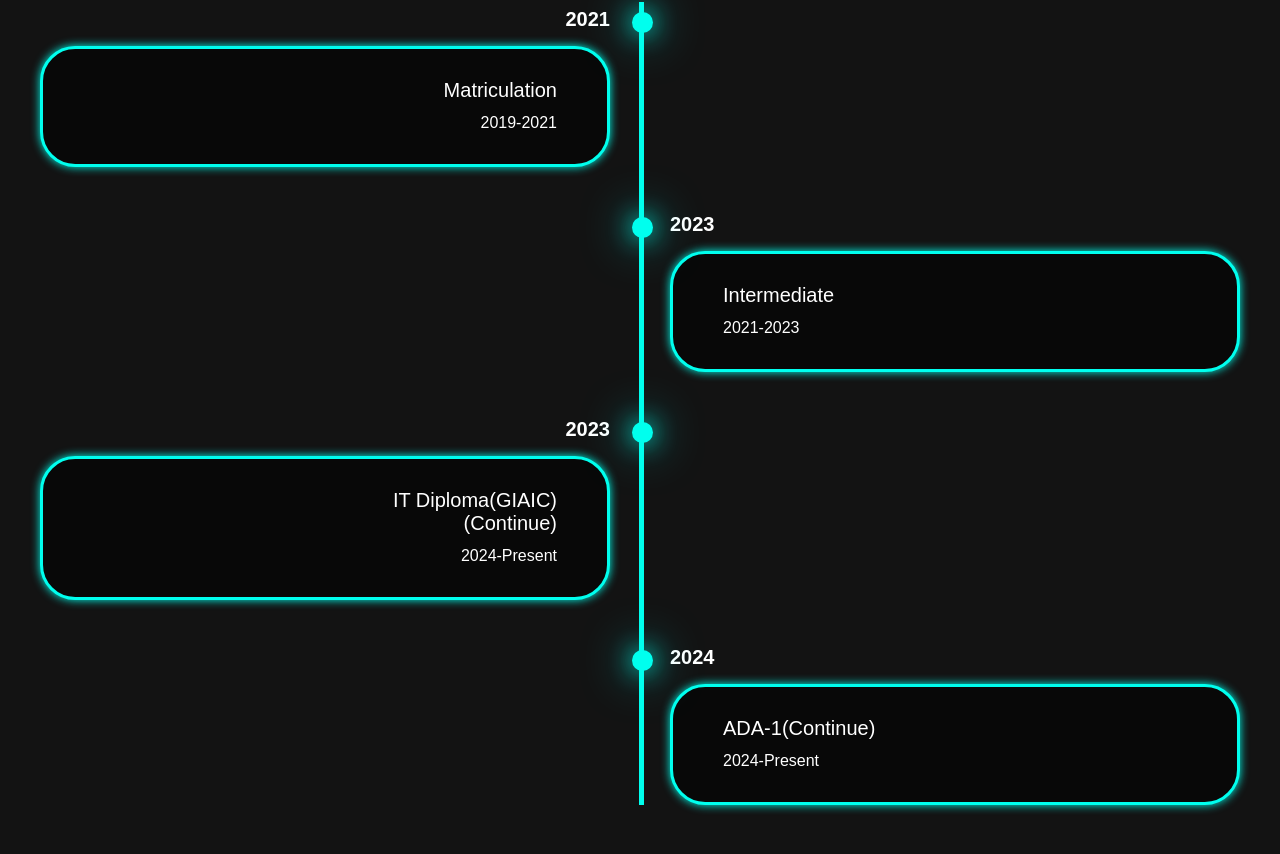
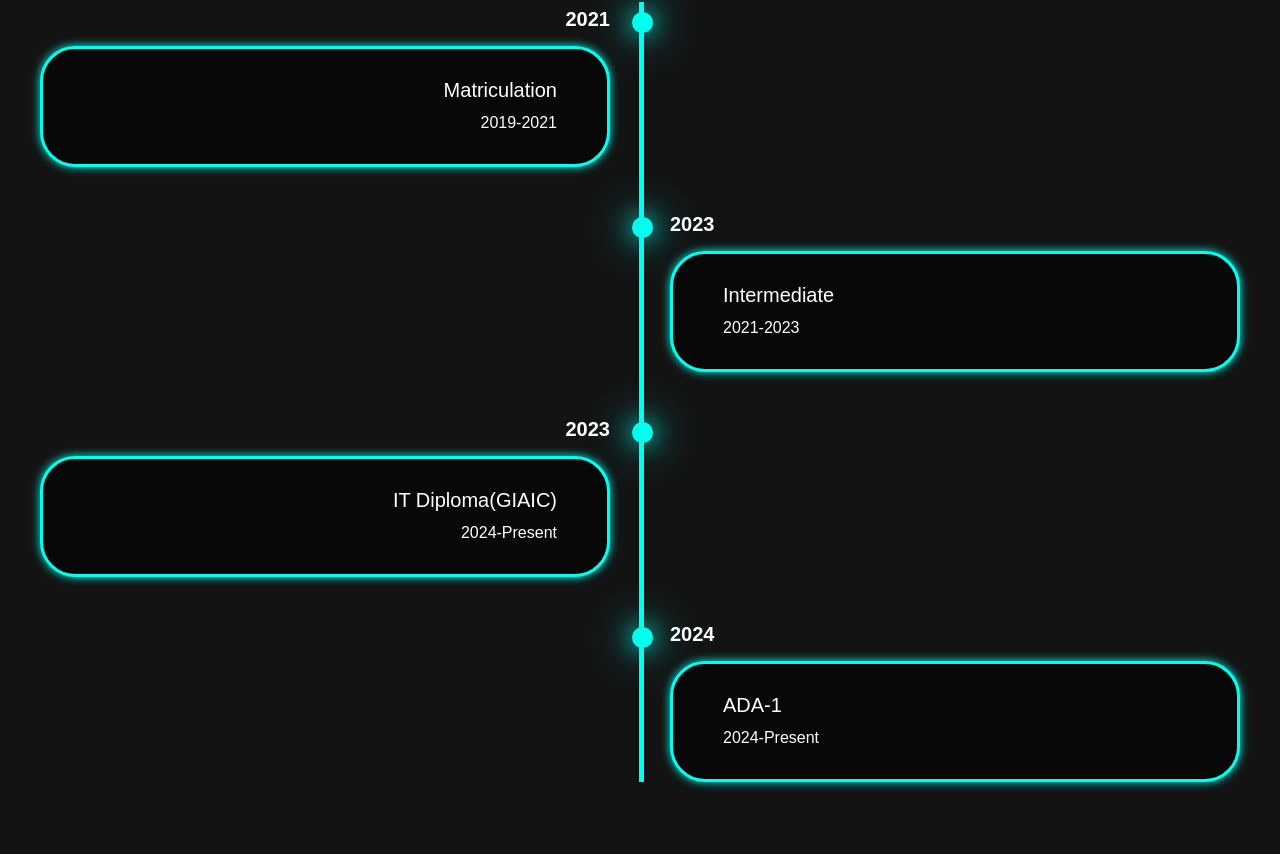
Before and after one commit to Ansharahkhan76/my-responsive-portfolio, a plain HTML site: page index.html in a window 1280 px wide. Shown: the part 1067-1921 px from the top of the page. Drawn offline with nearby package versions, Linux system fonts and the light colour scheme.

Commit message:
Update index.html

```diff
--- a/index.html
+++ b/index.html
@@ -77,7 +77,7 @@
             <div class="timeline-dot"> </div>
                 <div class="timeline-date">2023</div>
                 <div class="timeline-content">
-                    <h3>IT Diploma(GIAIC) <br>(Continue)</h3>
+                    <h3>IT Diploma(GIAIC)</h3>
                     <p>2024-Present</p>
                 </div>
 
@@ -86,7 +86,7 @@
             <div class="timeline-dot"></div>
                 <div class="timeline-date">2024</div>
                 <div class="timeline-content">
-                    <h3>ADA-1(Continue)</h3>
+                    <h3>ADA-1</h3>
                     <p>2024-Present</p>
                 </div>
         </div>
```
